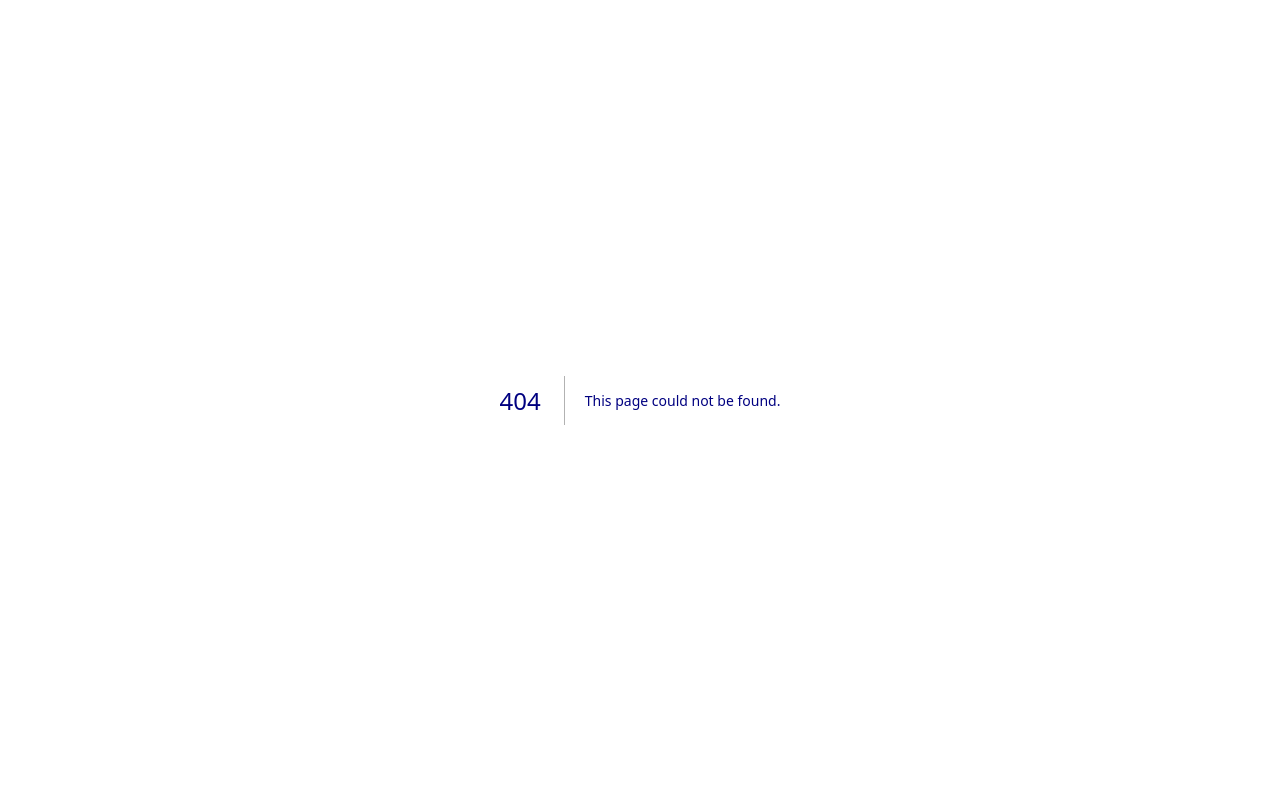
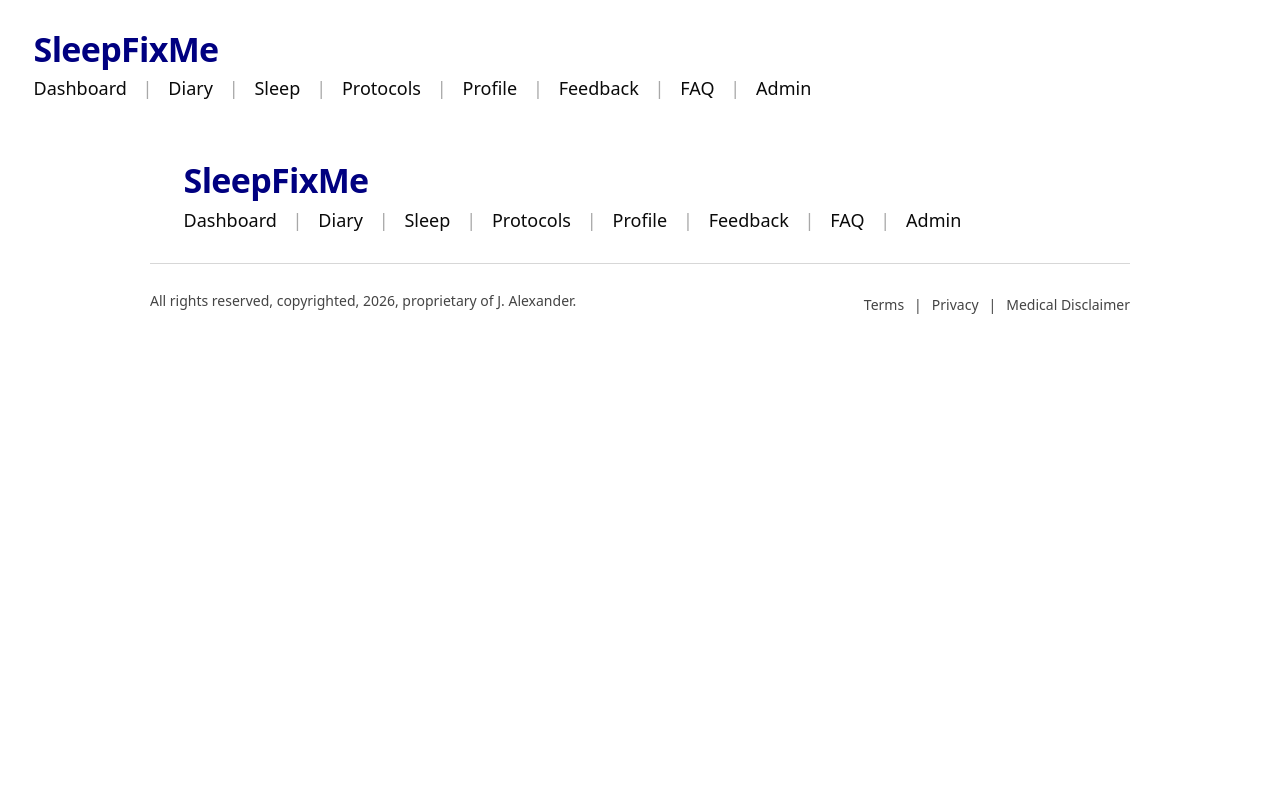
Before and after one commit to jlnalexander5-sudo/sleepfix-app, a Next.js app: page /protected/feedback in a window 1280 px wide. Before the commit this address had no page. Shown: the top 800 px of the page. Built offline with nearby package versions, Linux system fonts and the light colour scheme.

Commit message:
Create page.tsx

```diff
--- /dev/null
+++ b/app/protected/feedback/page.tsx
@@ -0,0 +1,137 @@
+import Link from "next/link";
+import Head from "next/head";
+import Script from "next/script";
+
+export default function ProtectedLayout({
+  children,
+}: {
+  children: React.ReactNode;
+}) {
+  return (
+    <>
+      <Head>
+        <link rel="manifest" href="/manifest.json" />
+        <meta name="theme-color" content="#1d2dbf" />
+      </Head>
+
+      <Script id="sleepfixme-sw" strategy="afterInteractive">
+        {`
+          if ("serviceWorker" in navigator) {
+            window.addEventListener("load", function () {
+              navigator.serviceWorker.register("/sw.js").catch(function (err) {
+                console.error("SW registration failed:", err);
+              });
+            });
+          }
+        `}
+      </Script>
+
+      <div style={{ minHeight: "100vh", fontSize: "18px", lineHeight: 1.6 }}>
+        <header
+          style={{
+            borderBottom: "1px solid rgba(255,255,255,0.12)",
+            padding: "14px 16px",
+          }}
+        >
+          <nav className="sf-topnav">
+            <a
+              href="/protected/dashboard"
+              className="sf-brand"
+              aria-label="SleepFixMe home"
+            >
+              SleepFixMe
+            </a>
+
+            <div className="sf-links">
+              <Link href="/protected/dashboard" style={{ textDecoration: "none" }}>
+                Dashboard
+              </Link>
+
+              <span className="sf-sep">|</span>
+
+              <Link href="/protected/habits" style={{ textDecoration: "none" }}>
+               Diary
+              </Link>
+
+              <span className="sf-sep">|</span>
+
+              <Link href="/protected/sleep" style={{ textDecoration: "none" }}>
+                Sleep
+              </Link>
+<span className="sf-sep">|</span>
+
+<Link href="/protected/protocols" style={{ textDecoration: "none" }}>
+  Protocols
+</Link>
+
+              <span className="sf-sep">|</span>
+
+              <Link href="/protected/profile" style={{ textDecoration: "none" }}>
+                Profile
+              </Link>
+
+              <span className="sf-sep">|</span>
+
+              <Link href="/protected/feedback" style={{ textDecoration: "none" }}>
+                Feedback
+              </Link>
+
+              <span className="sf-sep">|</span>
+
+              <Link href="/protected/faq" style={{ textDecoration: "none" }}>
+                FAQ
+              </Link>
+
+              <span className="sf-sep">|</span>
+
+              <Link href="/protected/admin" style={{ textDecoration: "none" }}>
+                Admin
+              </Link>
+            </div>
+          </nav>
+        </header>
+
+        <main style={{ maxWidth: 980, margin: "0 auto" }}>{children}</main>
+
+       <footer
+  style={{
+    maxWidth: 980,
+    margin: "0 auto",
+    padding: "22px 0 30px",
+    borderTop: "1px solid #d7d7d7",
+    fontSize: 14,
+    color: "#444",
+    fontWeight: 500,
+    display: "flex",
+    justifyContent: "space-between",
+    alignItems: "center",
+    flexWrap: "wrap",
+    gap: 12,
+  }}
+>
+          <div>
+            All rights reserved, copyrighted, 2026, proprietary of J. Alexander.
+          </div>
+
+          <div style={{ marginTop: 8, display: "flex", gap: 10, flexWrap: "wrap" }}>
+            <Link href="/terms" style={{ textDecoration: "none" }}>
+              Terms
+            </Link>
+
+            <span>|</span>
+
+            <Link href="/privacy" style={{ textDecoration: "none" }}>
+              Privacy
+            </Link>
+
+            <span>|</span>
+
+            <Link href="/medical-disclaimer" style={{ textDecoration: "none" }}>
+              Medical Disclaimer
+            </Link>
+          </div>
+        </footer>
+      </div>
+    </>
+  );
+}
```
